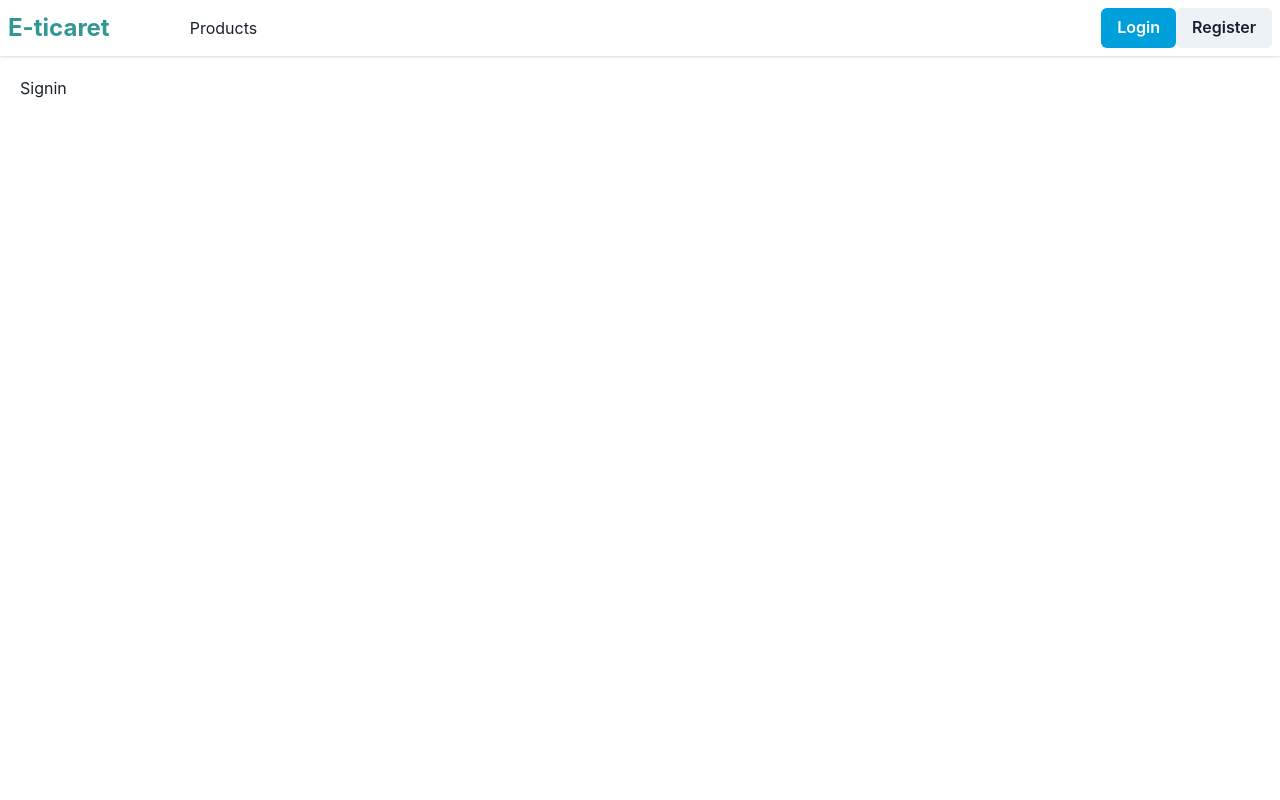
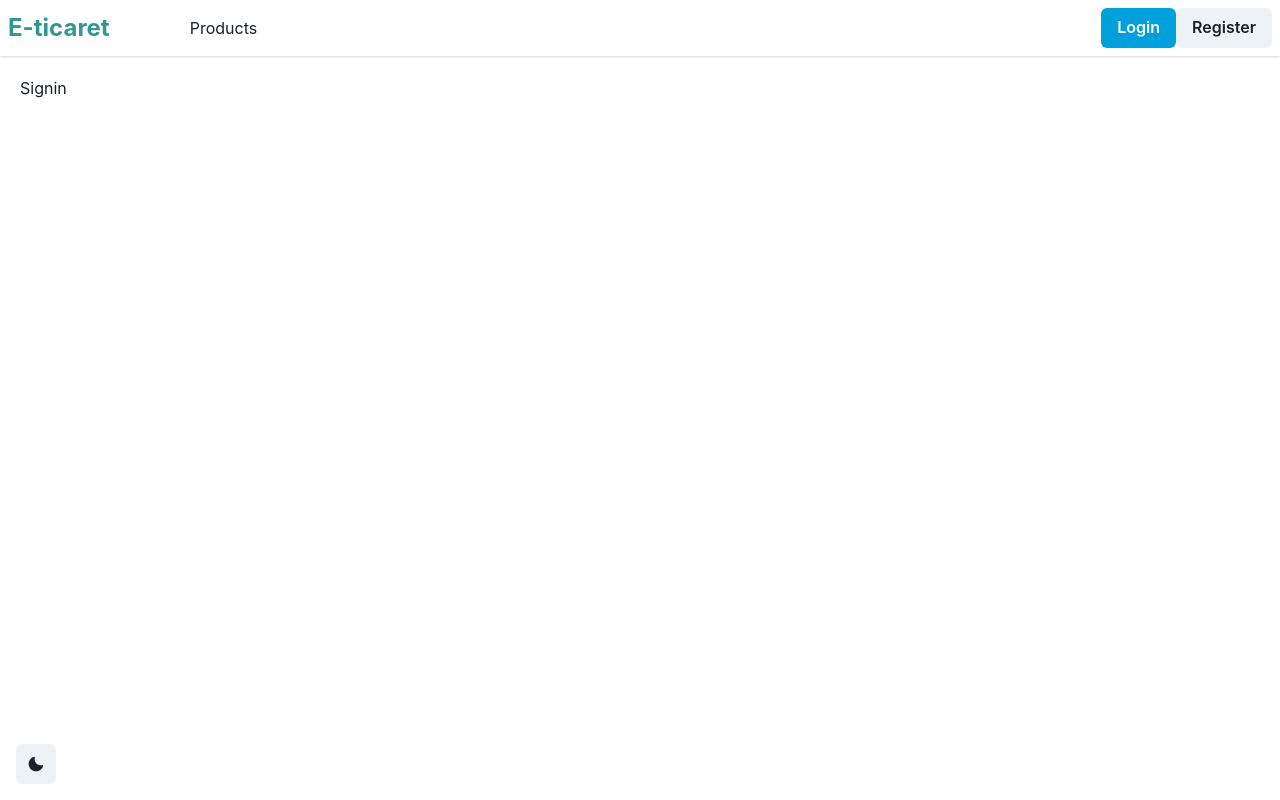
Before and after one commit to ferhatkplnn/e-ticaret-react-app, a React (Create React App) app: page /signin in a window 1280 px wide. Built offline with nearby package versions, Linux system fonts and the light colour scheme; no server answers.

Commit message:
chore: Integrate ColorToggle component into Navbar

```diff
--- a/src/components/Navbar/index.js
+++ b/src/components/Navbar/index.js
@@ -1,6 +1,7 @@
 import { Link } from "react-router-dom";
 import { Box, Flex, Text } from "@chakra-ui/react";
 import { AuthButtons } from "./AuthButtons";
+import { ColorToggle } from "./ColorToggle";
 
 function Navbar() {
   return (
@@ -21,6 +22,7 @@ function Navbar() {
           <Link>Products</Link>
         </Box>
       </Flex>
+      <ColorToggle />
       <AuthButtons />
     </Flex>
   );
```
